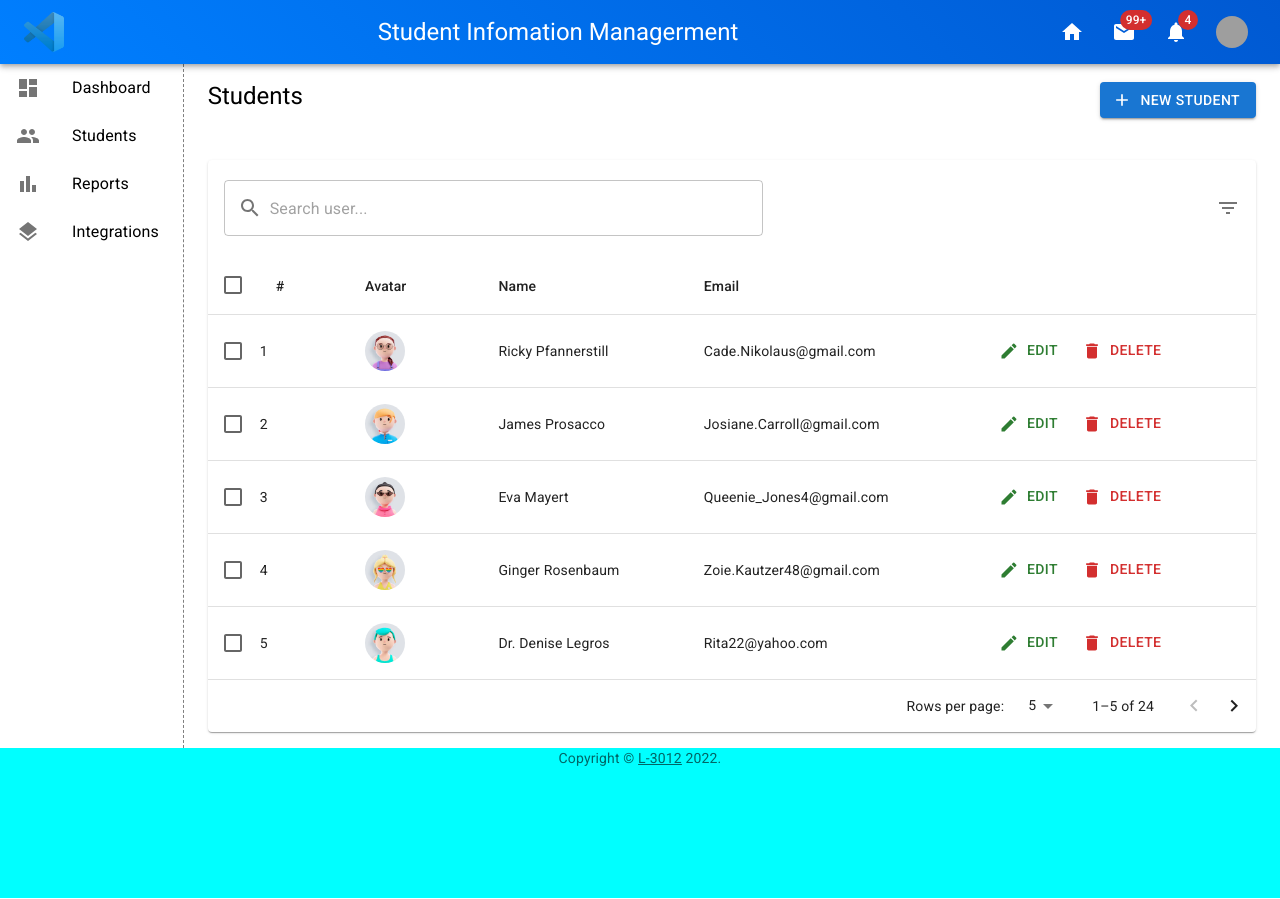
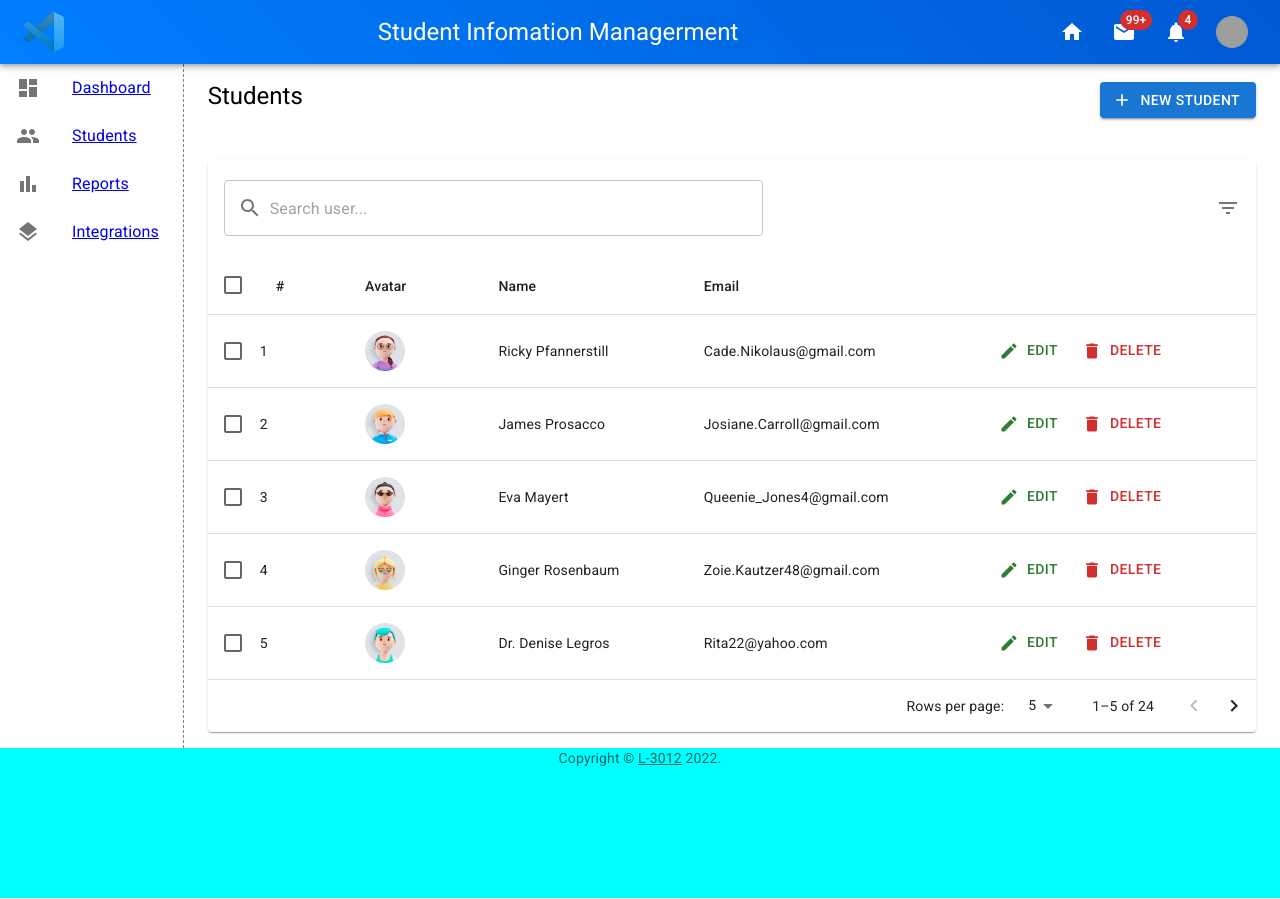
Before and after one commit to lov3five/student-info-management, a React (Create React App) app: page / in a window 1280 px wide. Shown: the top 899 px of the page. Built offline with nearby package versions, Linux system fonts and the light colour scheme; no server answers; grey boxes are pictures that could not be loaded.

Commit message:
add Axios lib

```diff
--- a/src/App.jsx
+++ b/src/App.jsx
@@ -11,10 +11,19 @@ import Header from "./components/Header";
 import Sidebar from "./components/Sidebar";
 import Monitor from "./components/Monitor";
 import Footer from "./components/Footer";
-import AddStudent from "./components/AddStudent";
 
+// API
+import axios from "axios";
+
+const apiUser = axios.create({
+  baseURL: "http://localhost:5000/api/users/"
+})
 
 function App() {
+  apiUser.get("/").then(res => {
+    console.log(res.data);
+  })
+
   return (
     <Box overflow={"hidden"}>
       <Header />
@@ -23,8 +32,6 @@ function App() {
         <Monitor />
       </Stack>
       <Footer sx={{ backgroundColor: "aqua" }} />
-      hehe
-      <AddStudent />
     </Box>
 
 
--- a/src/components/Monitor.jsx
+++ b/src/components/Monitor.jsx
@@ -1,7 +1,6 @@
 import React from 'react'
 import { Box } from '@mui/material';
-import TableStudent from './TableStudent.jsx';
-
+import TableStudent from '../pages/TableStudent';
 
 /* const TABLE_HEADER = [
   { id: 'id', label: '#', alignRight: false },
@@ -15,7 +14,7 @@ import TableStudent from './TableStudent.jsx';
 const Monitor = () => {
   return (
     <Box sx={{ flex: { xs: 5, sm: 3, md: 4, lg: 6, xl: 6 }, borderLeft: "1px dashed gray" }} >
-      <TableStudent />
+        <TableStudent/>
     </ Box>
   )
 }
--- a/src/components/Sidebar.jsx
+++ b/src/components/Sidebar.jsx
@@ -3,6 +3,7 @@ import React from "react";
 import { Box, ListItemButton, ListItemIcon, ListItemText } from "@mui/material";
 import DashboardIcon from "@mui/icons-material/Dashboard";
 import { BarChart, Layers, People } from "@mui/icons-material";
+import {Link,  Outlet} from "react-router-dom";
 
 const Sidebar = () => {
 
@@ -18,31 +19,45 @@ const Sidebar = () => {
         },
       }}
     >
+      <Link to="/dashboard/app" underline="none">
         <ListItemButton sx={{ borderRadius: "10px" }} >
           <ListItemIcon>
             <DashboardIcon />
           </ListItemIcon>
           <ListItemText primary="Dashboard" />
         </ListItemButton>
+      </Link>
+
+      <Link to="/dashboard/student" underline="none" color="primary">
         <ListItemButton sx={{ borderRadius: "10px" }} >
           <ListItemIcon>
             <People />
           </ListItemIcon>
           <ListItemText primary="Students" />
         </ListItemButton>
+      </Link>
+
+      <Link to="/dashboard/report" underline="none" color="primary">
         <ListItemButton sx={{ borderRadius: "10px" }} >
           <ListItemIcon>
             <BarChart />
           </ListItemIcon>
           <ListItemText primary="Reports" />
         </ListItemButton>
+      </Link>
+
+      <Link to="/dashboard/inte" underline="none" color="primary">
         <ListItemButton sx={{ borderRadius: "10px" }} >
           <ListItemIcon>
             <Layers />
           </ListItemIcon>
           <ListItemText primary="Integrations" />
         </ListItemButton>
+      </Link>
+
+      <Outlet/>
     </Box>
+
   );
 };
 
```
Also changed, not shown: src/components/Layout/navConfig.js (added, +19 -0 lines), src/pages/Dashboard.jsx (added, +14 -0 lines), src/pages/TableStudent.jsx (renamed from src/components/TableStudent.jsx, +3 -5 lines), src/routes.js (added). Lines whose indentation alone changed are shown as unchanged.
